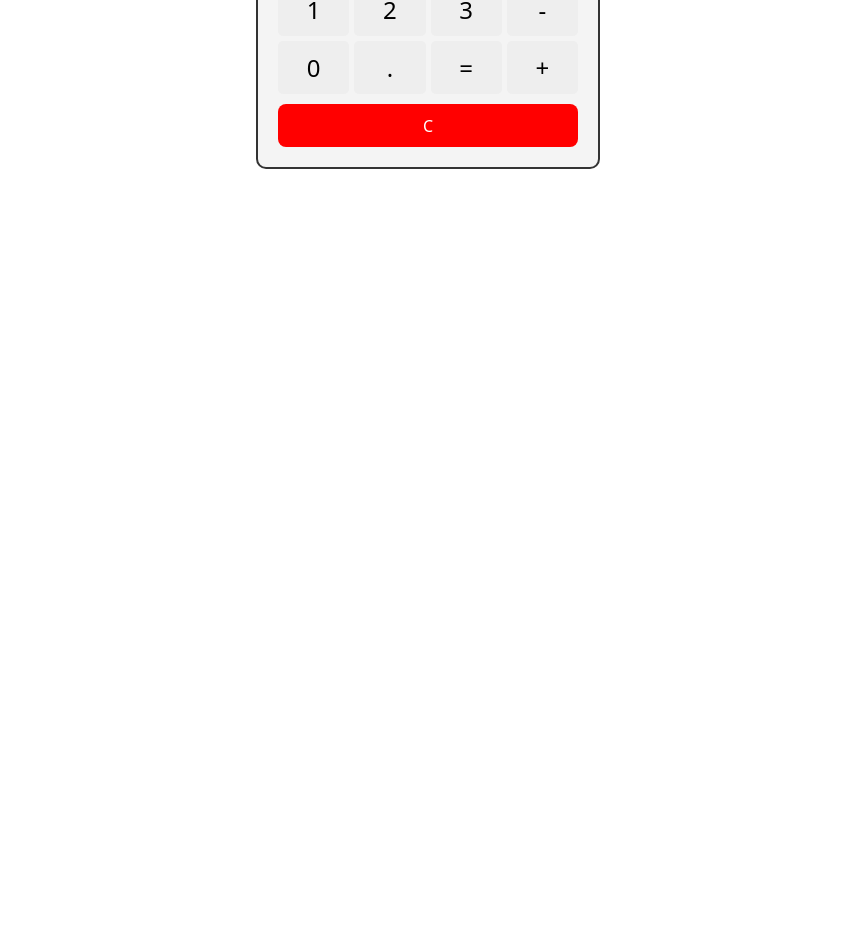
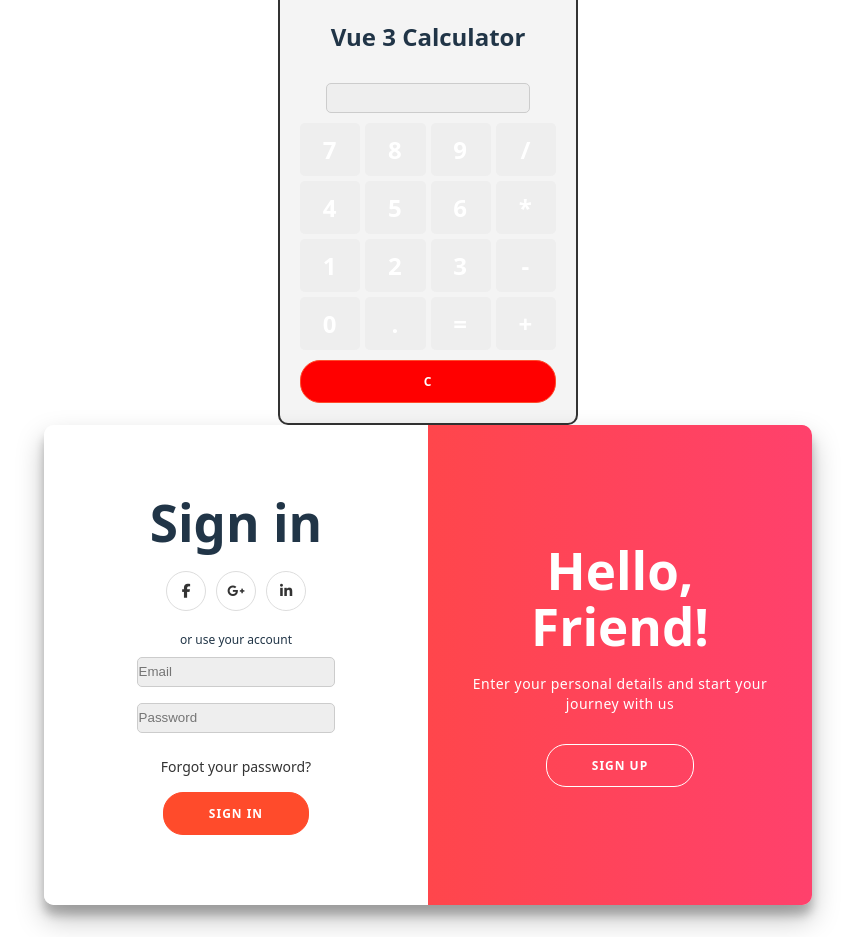
Before and after one commit to Kirucoderanger/Vueprojects, a Vue app in the folder my-vue-todo-app/: page / in a window 1280 px wide. Shown: the part 879-1816 px from the top of the page, without its empty margins (212-1067 px from the left). Before the commit the page ends 1080 px from the top, so only its background shows below. Built offline with nearby package versions, Linux system fonts and the light colour scheme.

Commit message:
animated-double-slyder-login-form added

```diff
--- a/my-vue-todo-app/src/components/HelloWorld.vue
+++ b/my-vue-todo-app/src/components/HelloWorld.vue
@@ -1,6 +1,15 @@
 <script setup>
 import { ref } from 'vue';
 import StarRating from "../components/StarRating.vue";
+
+
+// Reactive state to track whether the sign-up panel is active
+const isSignUp = ref(false);
+
+// Function to toggle between Sign Up and Sign In
+const togglePanel = (signUp) => {
+  isSignUp.value = signUp;
+};
 
 
 const display = ref("");
@@ -75,6 +84,59 @@
 
     <button class="clear" @click="clearDisplay">C</button>
   </div>
+
+  <div :class="{ 'right-panel-active': isSignUp }" class="container">
+    <!-- Sign Up Form -->
+    <div class="form-container sign-up-container">
+      <form @submit.prevent>
+        <h1>Create Account</h1>
+        <div class="social-container">
+          <a href="#" class="social"><i class="fab fa-facebook-f"></i></a>
+          <a href="#" class="social"><i class="fab fa-google-plus-g"></i></a>
+          <a href="#" class="social"><i class="fab fa-linkedin-in"></i></a>
+        </div>
+        <span>or use your email for registration</span>
+        <input type="text" placeholder="Name" />
+        <input type="email" placeholder="Email" />
+        <input type="password" placeholder="Password" />
+        <button type="submit">Sign Up</button>
+      </form>
+    </div>
+
+    <!-- Sign In Form -->
+    <div class="form-container sign-in-container">
+      <form @submit.prevent>
+        <h1>Sign in</h1>
+        <div class="social-container">
+          <a href="#" class="social"><i class="fab fa-facebook-f"></i></a>
+          <a href="#" class="social"><i class="fab fa-google-plus-g"></i></a>
+          <a href="#" class="social"><i class="fab fa-linkedin-in"></i></a>
+        </div>
+        <span>or use your account</span>
+        <input type="email" placeholder="Email" />
+        <input type="password" placeholder="Password" />
+        <a href="#">Forgot your password?</a>
+        <button type="submit">Sign In</button>
+      </form>
+    </div>
+
+    <!-- Overlay Container -->
+    <div class="overlay-container">
+      <div class="overlay">
+        <div class="overlay-panel overlay-left">
+          <h1>Welcome Back!</h1>
+          <p>To keep connected with us, please log in with your personal info</p>
+          <button class="ghost" @click="togglePanel(false)">Sign In</button>
+        </div>
+        <div class="overlay-panel overlay-right">
+          <h1>Hello, Friend!</h1>
+          <p>Enter your personal details and start your journey with us</p>
+          <button class="ghost" @click="togglePanel(true)">Sign Up</button>
+        </div>
+      </div>
+    </div>
+  </div>
+
   </div>
 
 </template>
@@ -159,3 +221,230 @@
   color: white;
 }
 </style>
+
+<style scoped>
+* {
+	box-sizing: border-box;
+}
+
+body {
+	background: #f6f5f7;
+	display: flex;
+	justify-content: center;
+	align-items: center;
+	flex-direction: column;
+	font-family: 'Montserrat', sans-serif;
+	height: 100vh;
+	margin: -20px 0 50px;
+}
+
+h1 {
+	font-weight: bold;
+	margin: 0;
+}
+
+h2 {
+	text-align: center;
+}
+
+p {
+	font-size: 14px;
+	font-weight: 100;
+	line-height: 20px;
+	letter-spacing: 0.5px;
+	margin: 20px 0 30px;
+}
+
+span {
+	font-size: 12px;
+}
+
+a {
+	color: #333;
+	font-size: 14px;
+	text-decoration: none;
+	margin: 15px 0;
+}
+
+button {
+	border-radius: 20px;
+	border: 1px solid #FF4B2B;
+	background-color: #FF4B2B;
+	color: #FFFFFF;
+	font-size: 12px;
+	font-weight: bold;
+	padding: 12px 45px;
+	letter-spacing: 1px;
+	text-transform: uppercase;
+	transition: transform 80ms ease-in;
+}
+
+button:active {
+	transform: scale(0.95);
+}
+
+button:focus {
+	outline: none;
+}
+
+button.ghost {
+	background-color: transparent;
+	border-color: #FFFFFF;
+}
+
+form {
+	background-color: #FFFFFF;
+	display: flex;
+	align-items: center;
+	justify-content: center;
+	flex-direction: column;
+	padding: 0 50px;
+	height: 100%;
+	text-align: center;
+}
+
+input {
+	background-color: #eee;
+	border: none;
+	padding: 12px 15px;
+	margin: 8px 0;
+	width: 100%;
+}
+
+.container {
+	background-color: #fff;
+	border-radius: 10px;
+  	box-shadow: 0 14px 28px rgba(0,0,0,0.25),
+			0 10px 10px rgba(0,0,0,0.22);
+	position: relative;
+	overflow: hidden;
+	width: 768px;
+	max-width: 100%;
+	min-height: 480px;
+}
+
+.form-container {
+	position: absolute;
+	top: 0;
+	height: 100%;
+	transition: all 0.6s ease-in-out;
+}
+
+.sign-in-container {
+	left: 0;
+	width: 50%;
+	z-index: 2;
+}
+
+.container.right-panel-active .sign-in-container {
+	transform: translateX(100%);
+}
+
+.sign-up-container {
+	left: 0;
+	width: 50%;
+	opacity: 0;
+	z-index: 1;
+}
+
+.container.right-panel-active .sign-up-container {
+	transform: translateX(100%);
+	opacity: 1;
+	z-index: 5;
+	animation: show 0.6s;
+}
+
+@keyframes show {
+	0%, 49.99% {
+		opacity: 0;
+		z-index: 1;
+	}
+
+	50%, 100% {
+		opacity: 1;
+		z-index: 5;
+	}
+}
+
+.overlay-container {
+	position: absolute;
+	top: 0;
+	left: 50%;
+	width: 50%;
+	height: 100%;
+	overflow: hidden;
+	transition: transform 0.6s ease-in-out;
+	z-index: 100;
+}
+
+.container.right-panel-active .overlay-container{
+	transform: translateX(-100%);
+}
+
+.overlay {
+	background: #FF416C;
+	background: -webkit-linear-gradient(to right, #FF4B2B, #FF416C);
+	background: linear-gradient(to right, #FF4B2B, #FF416C);
+	background-repeat: no-repeat;
+	background-size: cover;
+	background-position: 0 0;
+	color: #FFFFFF;
+	position: relative;
+	left: -100%;
+	height: 100%;
+	width: 200%;
+  	transform: translateX(0);
+	transition: transform 0.6s ease-in-out;
+}
+
+.container.right-panel-active .overlay {
+  	transform: translateX(50%);
+}
+
+.overlay-panel {
+	position: absolute;
+	display: flex;
+	align-items: center;
+	justify-content: center;
+	flex-direction: column;
+	padding: 0 40px;
+	text-align: center;
+	top: 0;
+	height: 100%;
+	width: 50%;
+	transform: translateX(0);
+	transition: transform 0.6s ease-in-out;
+}
+
+.overlay-left {
+	transform: translateX(-20%);
+}
+
+.container.right-panel-active .overlay-left {
+	transform: translateX(0);
+}
+
+.overlay-right {
+	right: 0;
+	transform: translateX(0);
+}
+
+.container.right-panel-active .overlay-right {
+	transform: translateX(20%);
+}
+
+.social-container {
+	margin: 20px 0;
+}
+
+.social-container a {
+	border: 1px solid #DDDDDD;
+	border-radius: 50%;
+	display: inline-flex;
+	justify-content: center;
+	align-items: center;
+	margin: 0 5px;
+	height: 40px;
+	width: 40px;
+}
+</style>
```
